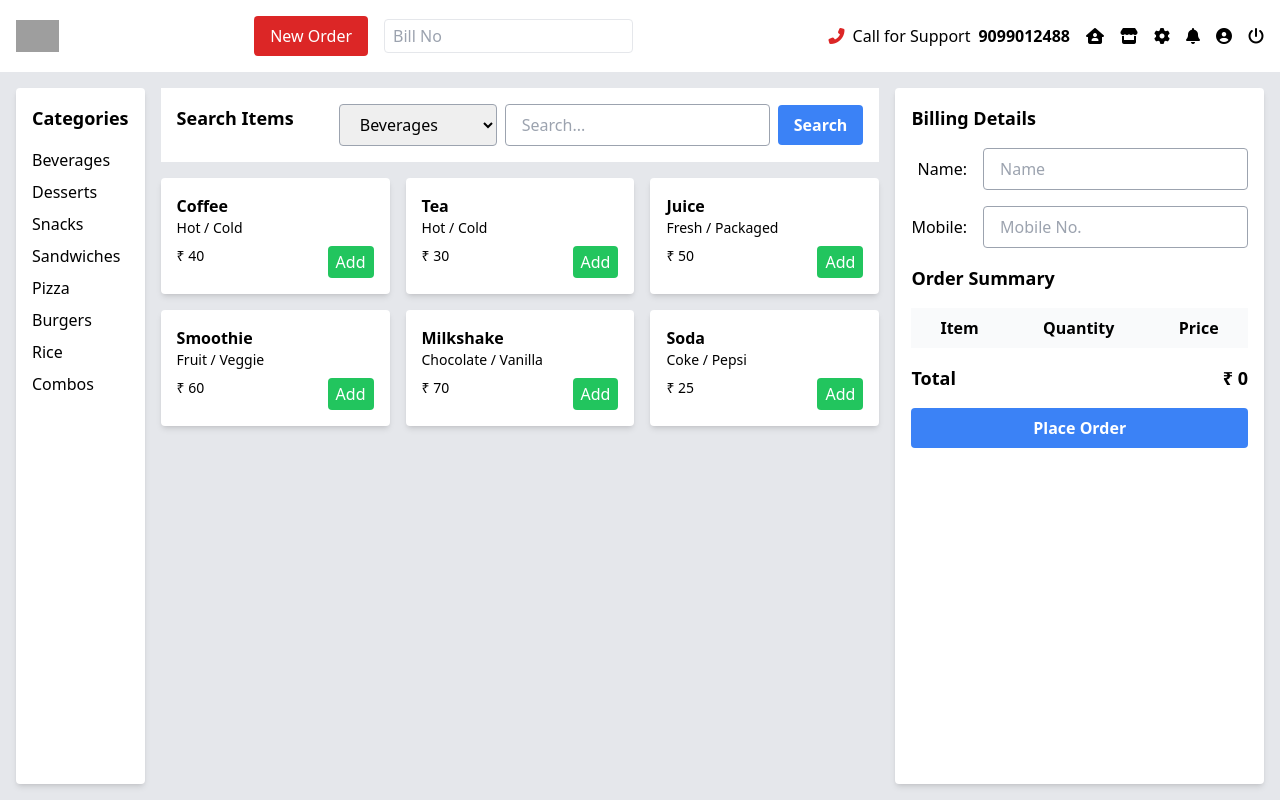
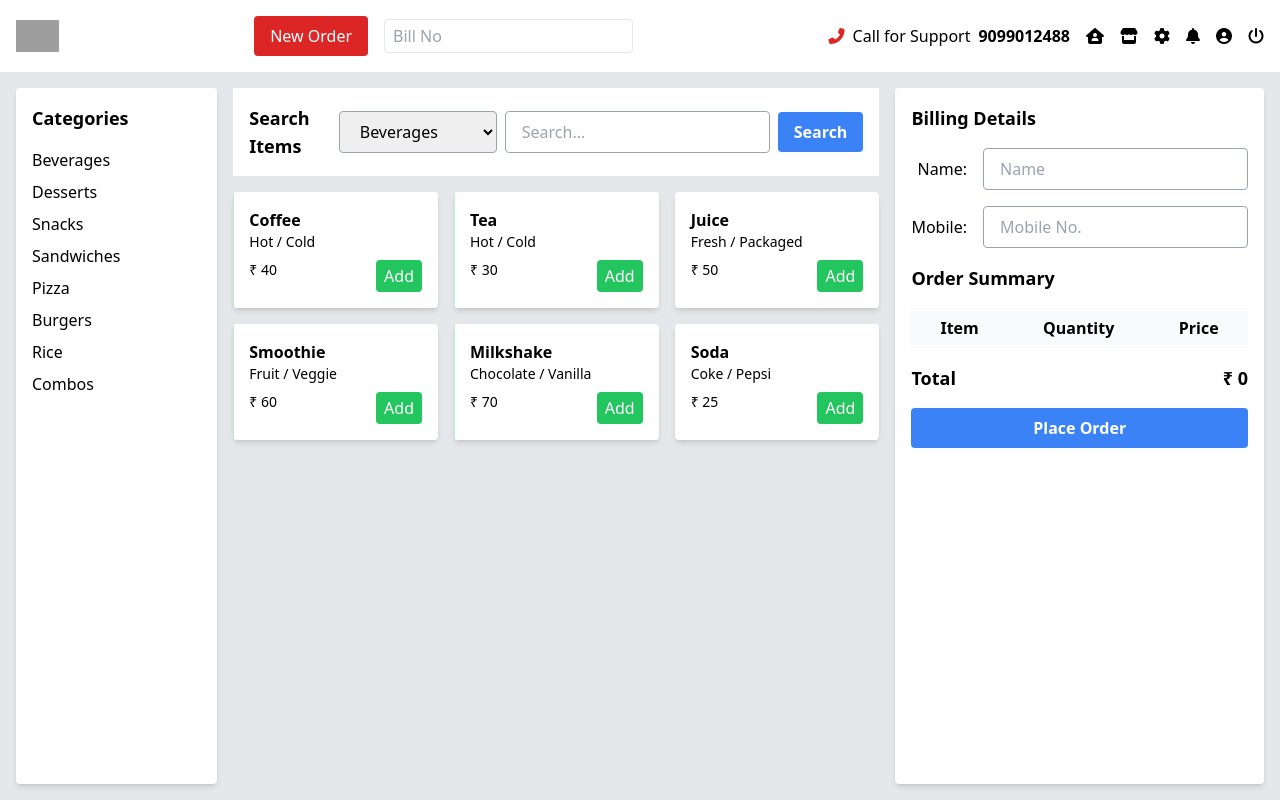
Before and after one commit to Deepak7009/CloudBilling, a React (Create React App) app: page / in a window 1280 px wide. Built offline with nearby package versions, Linux system fonts and the light colour scheme; grey boxes are pictures that could not be loaded.

Commit message:
new component

```diff
--- a/src/components/ItemList.jsx
+++ b/src/components/ItemList.jsx
@@ -1,14 +1,21 @@
-import React from 'react';
+import React from "react";
 
 const ItemList = ({ filteredItems, addToOrder }) => (
   <div className="flex flex-col space-y-4">
     <div className="grid grid-cols-1 sm:grid-cols-2 lg:grid-cols-3 gap-4">
       {filteredItems?.map((item) => (
-                <div key={item.name} className="bg-white p-4 rounded shadow-md">
-                    <p className="text-base font-bold">{item.name}</p>
-                    <p className="text-sm">{item.description}</p>
+        <div
+          key={item.name}
+          className="relative bg-white p-4 rounded shadow-md overflow-hidden group"
+        >
+          <div className="absolute inset-0 bg-green-500 transform -translate-x-full transition-transform duration-500 ease-out group-hover:translate-x-0"></div>
+          <div className="relative z-10">
+            <p className="text-base font-bold group-hover:text-white">
+              {item.name}
+            </p>
+            <p className="text-sm group-hover:text-white">{item.description}</p>
             <div className="flex flex-row justify-between mt-2">
-                        <p className="text-sm">₹ {item.price}</p>
+              <p className="text-sm group-hover:text-white">₹ {item.price}</p>
               <button
                 className="bg-green-500 hover:bg-green-700 text-white px-2 py-1 rounded"
                 onClick={() => addToOrder(item)}
@@ -17,6 +24,7 @@ const ItemList = ({ filteredItems, addToOrder }) => (
               </button>
             </div>
           </div>
+        </div>
       ))}
     </div>
   </div>
--- a/src/components/Sidebar.jsx
+++ b/src/components/Sidebar.jsx
@@ -1,7 +1,7 @@
 import React from 'react';
 
 const Sidebar = ({ items, setSelectedCategory, setSearchQuery }) => (
-    <div className="flex flex-col max-w-full bg-white p-4 rounded shadow-md mb-4 md:mb-0 md:mr-4">
+    <div className="flex flex-col w-[250px] bg-white p-4 rounded shadow-md mb-4 md:mb-0 md:mr-4">
         <div className="sticky top-0 bg-white z-10">
             <p className="text-lg font-bold mb-4">Categories</p>
         </div>
```
Lines whose indentation alone changed are shown as unchanged.
